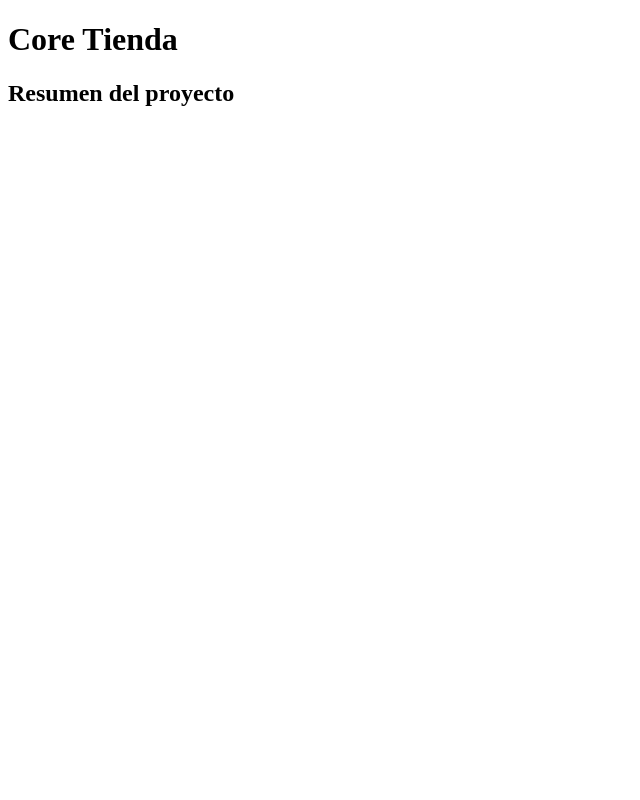
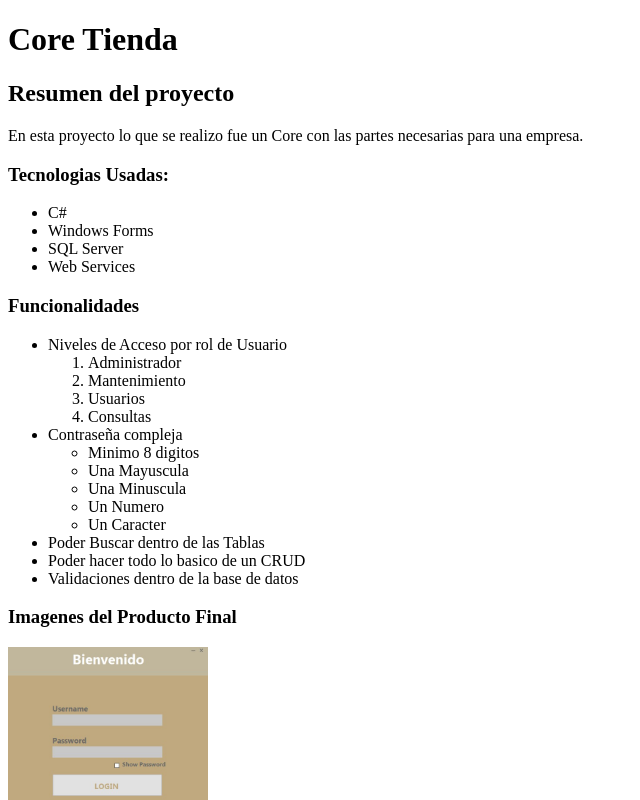
Before and after one commit to TheR3m1x/capstone_project, a plain HTML site: page public/CoreTienda.html in a window 1280 px wide. Shown: the top 800 px of the page, without its empty margins (0-640 px from the left). Drawn offline with Linux system fonts and the light colour scheme.

Commit message:
Update Final de este Capstone

```diff
--- a/public/CoreTienda.html
+++ b/public/CoreTienda.html
@@ -8,6 +8,54 @@
 <body>
     <h1>Core Tienda</h1>
     <h2>Resumen del proyecto</h2>
+    <p>En esta proyecto lo que se realizo fue un Core con las partes necesarias para una empresa.</p>
 
+    <h3>Tecnologias Usadas:</h3>
+    <ul>
+        <li>C#</li>
+        <li>Windows Forms</li>
+        <li>SQL Server</li>
+        <li>Web Services</li>
+    </ul>
+
+    <h3>Funcionalidades</h3>
+    <ul>
+        <li>Niveles de Acceso por rol de Usuario
+            <ol>
+                <li>Administrador</li>
+                <li>Mantenimiento</li>
+                <li>Usuarios</li>
+                <li>Consultas</li>
+            </ol>
+        </li>
+        <li>Contraseña compleja
+            <ul>
+                <li>Minimo 8 digitos</li>
+                <li>Una Mayuscula</li>
+                <li>Una Minuscula</li>
+                <li>Un Numero</li>
+                <li>Un Caracter</li>
+            </ul>
+        </li>
+        <li>Poder Buscar dentro de las Tablas </li>
+        <li>Poder hacer todo lo basico de un CRUD</li>
+        <li>Validaciones dentro de la base de datos</li>
+    </ul>
+
+    <h3>Imagenes del Producto Final</h3>
+
+    <img src="../assets/images/login.png" alt="Login del proyecto" width="200px">
+    <br>
+    <img src="../assets/images/Usuarios.png" alt="Parte del cobro del proyecto" width="600px">
+    <br>
+    <img src="../assets/images/Productos.png" alt="Parte del cobro del proyecto" width="600px">
+    <br>
+    <img src="../assets/images/Clientes.png" alt="Parte del cobro del proyecto" width="600px">
+    <br>
+    <img src="../assets/images/Cotizacion.png" alt="Parte del cobro del proyecto" width="600px">
+    <br>
+    <img src="../assets/images/Factura.png" alt="Parte del cobro del proyecto" width="600px">
+    <br>
+    <img src="../assets/images/Cobro.png" alt="Parte del cobro del proyecto" width="600px">
 </body>
 </html>
```
Also changed, not shown: public/contact.html (+4 -0 lines), public/hobbies.html (+12 -1 lines), assets/images/Clientes.png (added), assets/images/Cobro.png (added), assets/images/Cotizacion.png (added), assets/images/Factura.png (added), assets/images/Productos.png (added), assets/images/Usuarios.png (added), assets/images/login.png (added), 5 other files.
